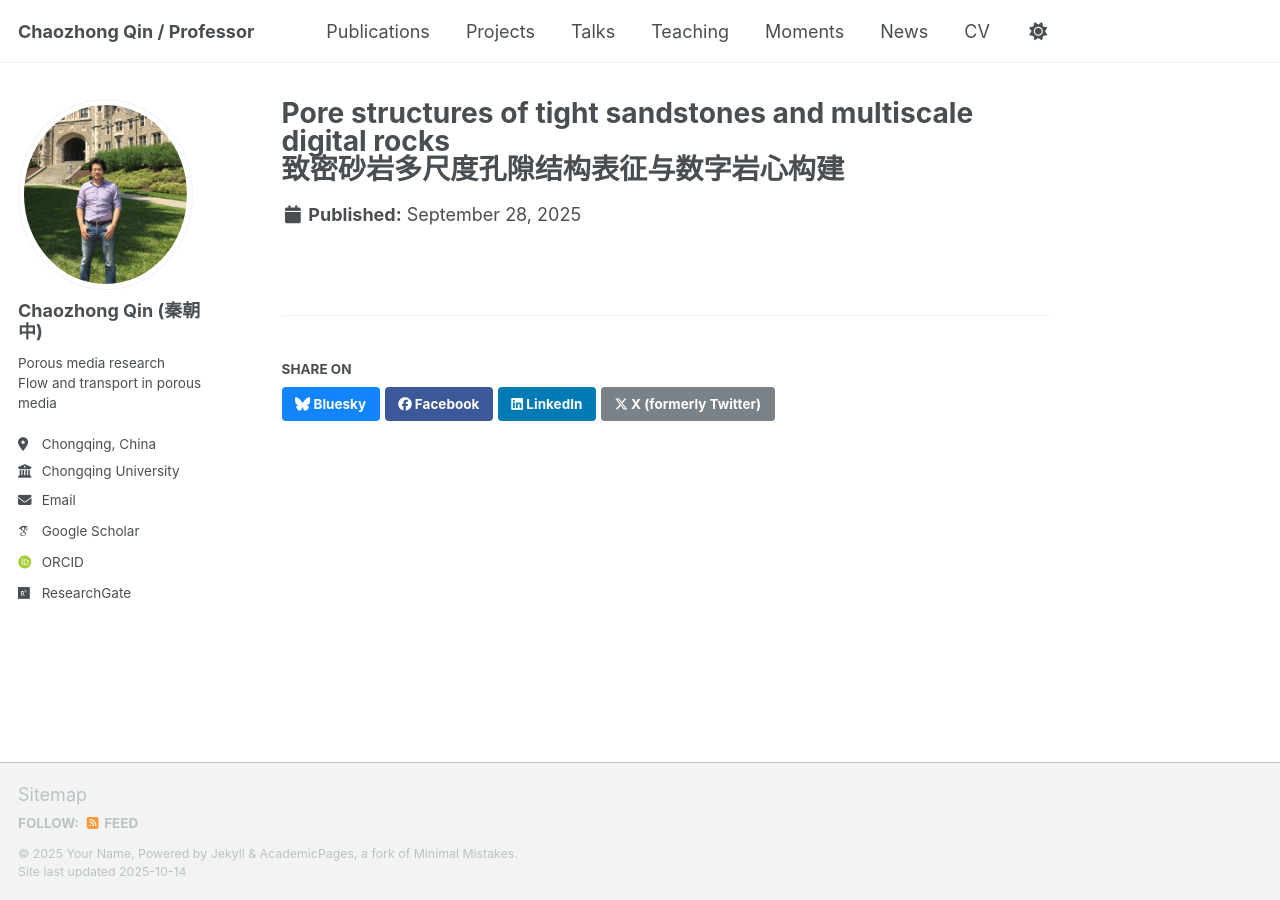
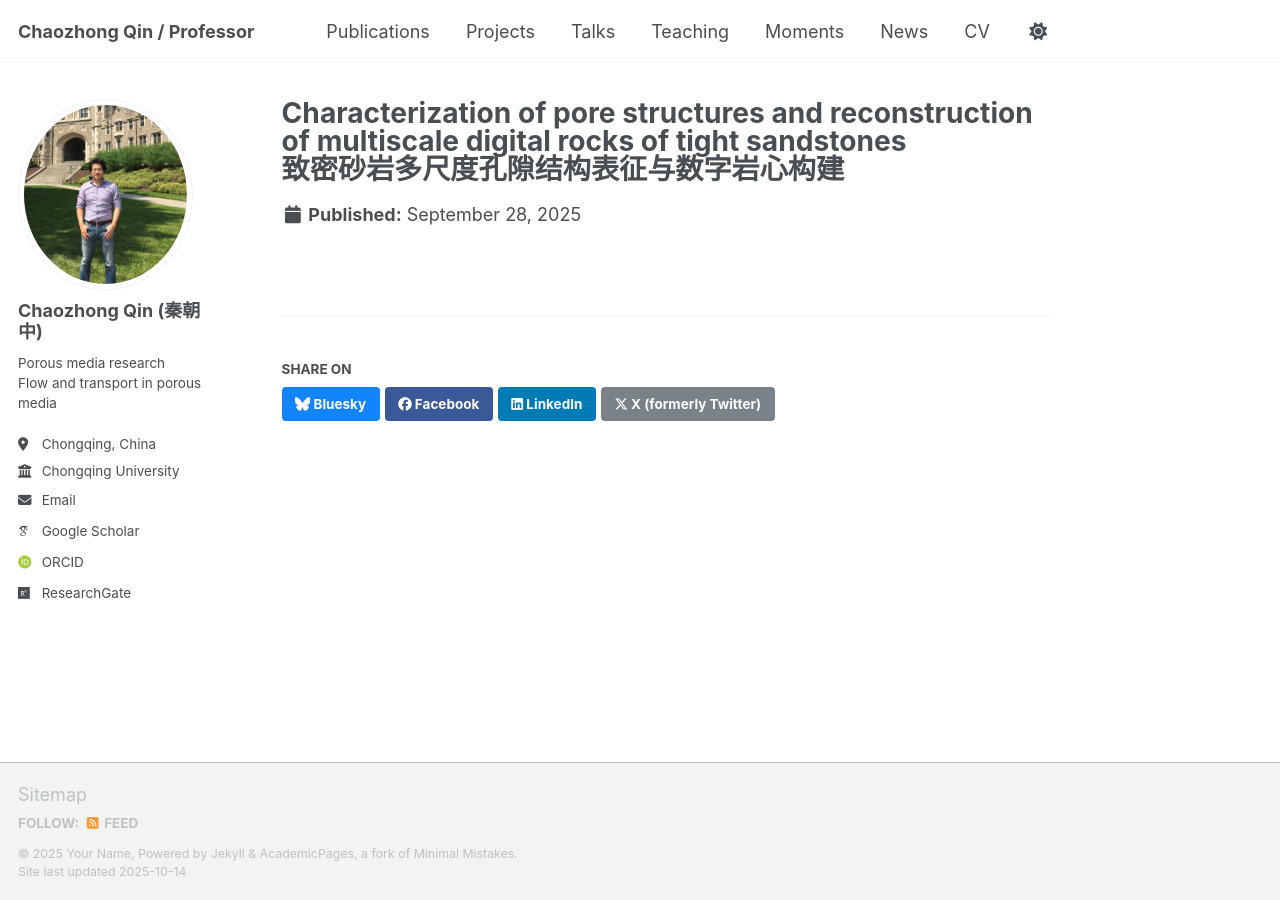
Before and after one commit to CZQIN/czqin.github.io, a Jekyll site: the page built from _projects/first-project.md, in a window 1280 px wide. Built offline with Jekyll 4.4.1, drawn with Linux system fonts in a browser that asks for light colours; some web fonts are replaced; a script that is not in the unit is left out.

Commit message:
Update first-project.md

```diff
--- a/_projects/first-project.md
+++ b/_projects/first-project.md
@@ -1,5 +1,5 @@
 ---
-title: "Pore structures of tight sandstones and multiscale digital rocks<br/>致密砂岩多尺度孔隙结构表征与数字岩心构建"
+title: "Characterization of pore structures and reconstruction of multiscale digital rocks of tight sandstones<br/>致密砂岩多尺度孔隙结构表征与数字岩心构建"
 collection: projects
 permalink: /projects/first-project
 excerpt: "The proposed numerical framework for gas-water flow in tight sandstones<br/>多重成像、岩石类别划分、多源信息融合、多重孔隙网络模型<br/><img src='/images/dca-ts-GA-1.jpg' width='700'>"
```
